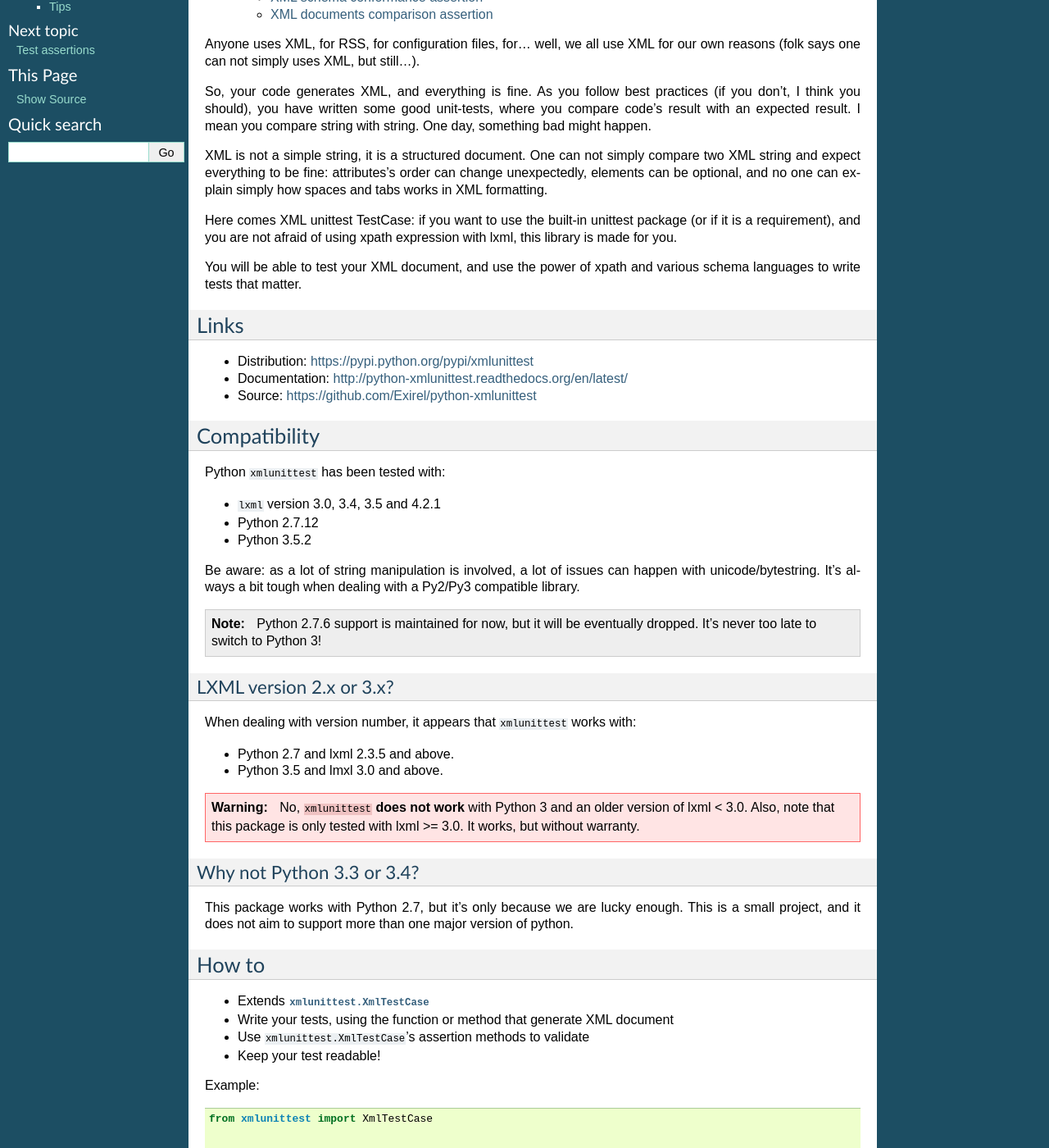
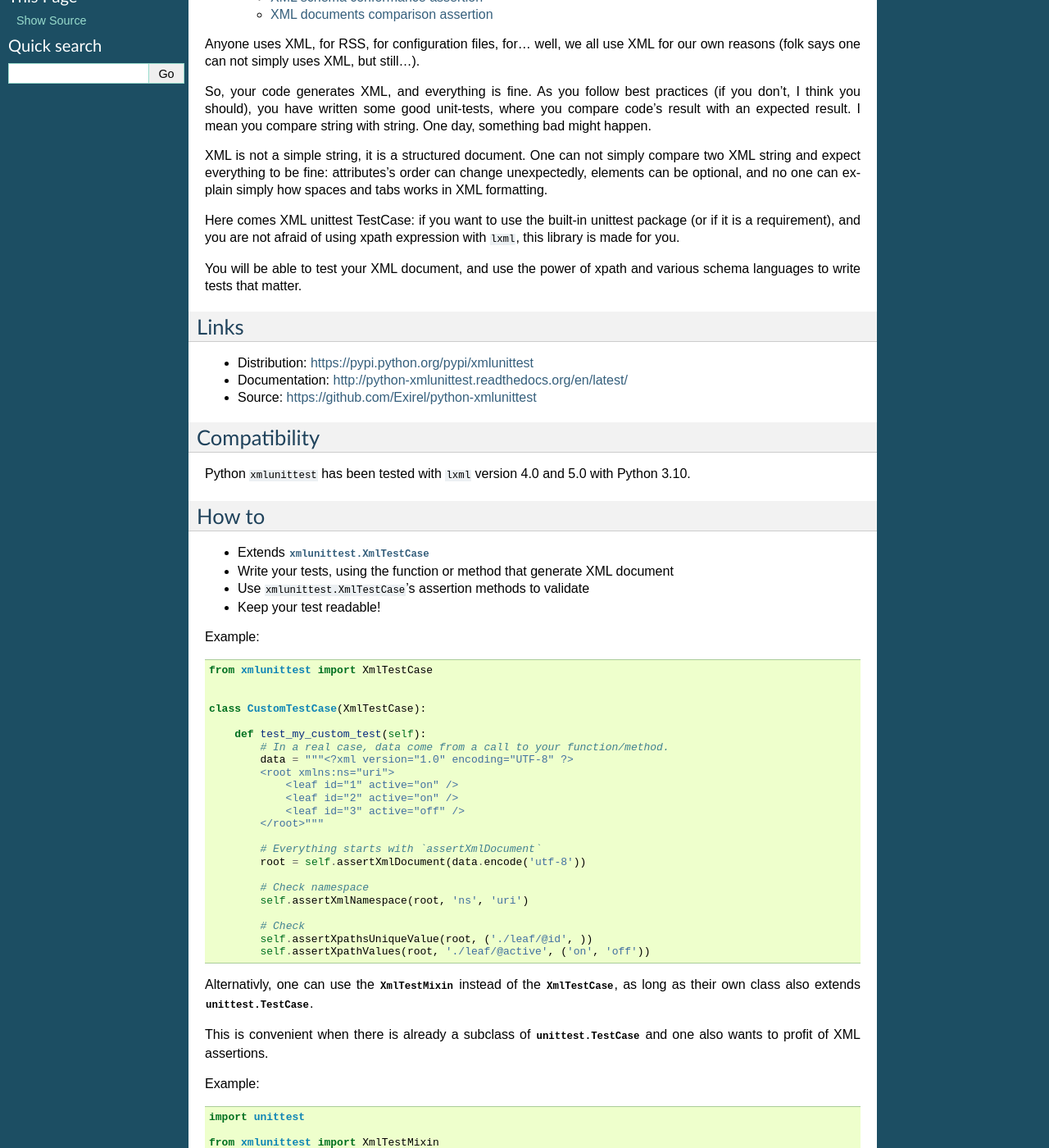
Before and after one commit to Exirel/python-xmlunittest, a Sphinx documentation site: the page built from doc/index.rst, in a window 1280 px wide and 1400 px high, scrolled down 234 px. Shown: the whole window at 82% size. Built offline with Sphinx 7.4.7, drawn with Linux system fonts in a browser that asks for light colours; some of the changed text lies outside the part shown.

Commit message:
doc: remove old compatibility

```diff
--- a/doc/index.rst
+++ b/doc/index.rst
@@ -22,7 +22,7 @@
 
 Here comes XML unittest TestCase: if you want to use the built-in unittest
 package (or if it is a requirement), and you are not afraid of using xpath
-expression with lxml, this library is made for you.
+expression with ``lxml``, this library is made for you.
 
 You will be able to test your XML document, and use the power of xpath and
 various schema languages to write tests that matter.
@@ -39,41 +39,9 @@
 Compatibility
 =============
 
-Python ``xmlunittest`` has been tested with:
+Python ``xmlunittest`` has been tested with ``lxml`` version 4.0 and 5.0
+with Python 3.10.
 
-* ``lxml`` version 3.0, 3.4, 3.5 and 4.2.1
-* Python 2.7.12
-* Python 3.5.2
-
-Be aware: as a lot of string manipulation is involved, a lot of issues can
-happen with unicode/bytestring. It's always a bit tough when dealing with
-a Py2/Py3 compatible library.
-
-.. note::
-
-   Python 2.7.6 support is maintained for now, but it will be eventually
-   dropped. It's never too late to switch to Python 3!
-
-LXML version 2.x or 3.x?
-------------------------
-
-When dealing with version number, it appears that ``xmlunittest`` works with:
-
-* Python 2.7 and lxml 2.3.5 and above.
-* Python 3.5 and lmxl 3.0 and above.
-
-.. warning::
-
-   No, ``xmlunittest`` **does not work** with Python 3 and an older version of
-   lxml < 3.0. Also, note that this package is only tested with lxml >= 3.0.
-   It works, but without warranty.
-
-Why not Python 3.3 or 3.4?
---------------------------
-
-This package works with Python 2.7, but it's only because we are lucky enough.
-This is a small project, and it does not aim to support more than one major
-version of python.
 
 How to
 ======
@@ -100,7 +68,7 @@
            </root>"""
 
            # Everything starts with `assertXmlDocument`
-           root = self.assertXmlDocument(data)
+           root = self.assertXmlDocument(data.encode('utf-8'))
 
            # Check namespace
            self.assertXmlNamespace(root, 'ns', 'uri')
@@ -137,7 +105,7 @@
                <leaf id="3" active="off" />
            </root>"""
 
-           self.assertXmlDocument(data)
+           self.assertXmlDocument(data.encode('utf-8'))
 
 
 Contribute
@@ -170,36 +138,3 @@
    Installing lxml is not easy if you are not prepared. You will need some
    extra source package on your favorite OS (in particular some XML libs and
    python sources).
-
-
-Testing with tox
-----------------
-
-Now that ``xmlunittest`` uses `tox`__ to run the tests, it's even easier to
-perform tests on multiple version of python. Instead of using ``py.test`` do::
-
-   $ tox test
-
-And that's all! **Remember: Python 2.7 and Python 3.5. Nothing more.**
-
-.. __: https://tox.readthedocs.org/en/latest/
-
-Tips
-----
-
-**Do**:
-
-* Always test with both Python 2.7 and Python 3.5 - use Tox!
-* Always test with namespaces
-* Always provide unit-tests.
-* Always provide documentation.
-* It's better to respect PEP8.
-
-**Don't**:
-
-* Never add any other library. ``xmlunittest`` uses ``lxml`` and that's enough!
-* If you have to add a ``data.encode(charset)`` into an assert method, it's
-  probably not a good idea.
-* XML documents can not be compared as simple strings. Don't compare them
-  as simple string. **Don't.**
-* Don't write more than 80 characters per line. Please. **Don't.**
```
Also changed, not shown: other parts of doc/index.rst (+1 -1 lines), README.rst (+0 -9 lines).
